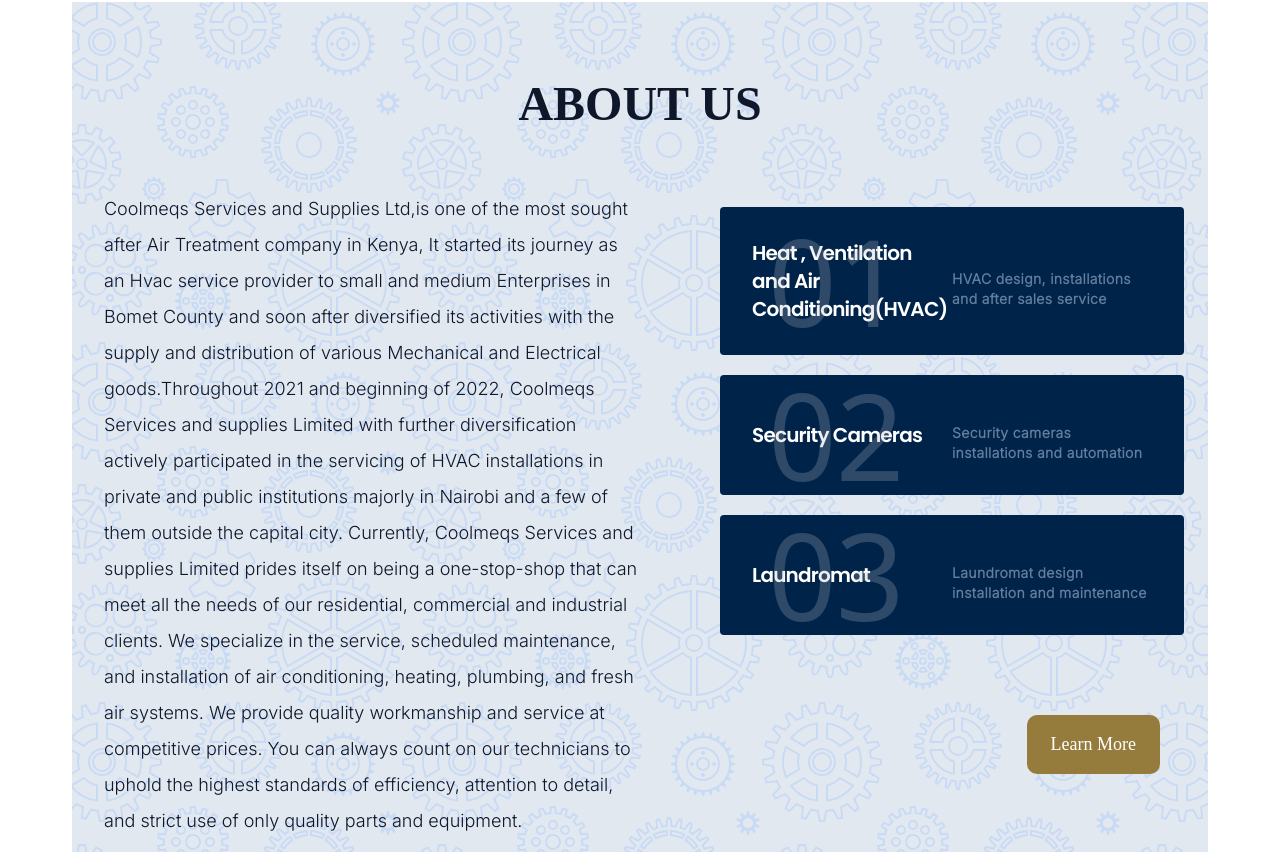
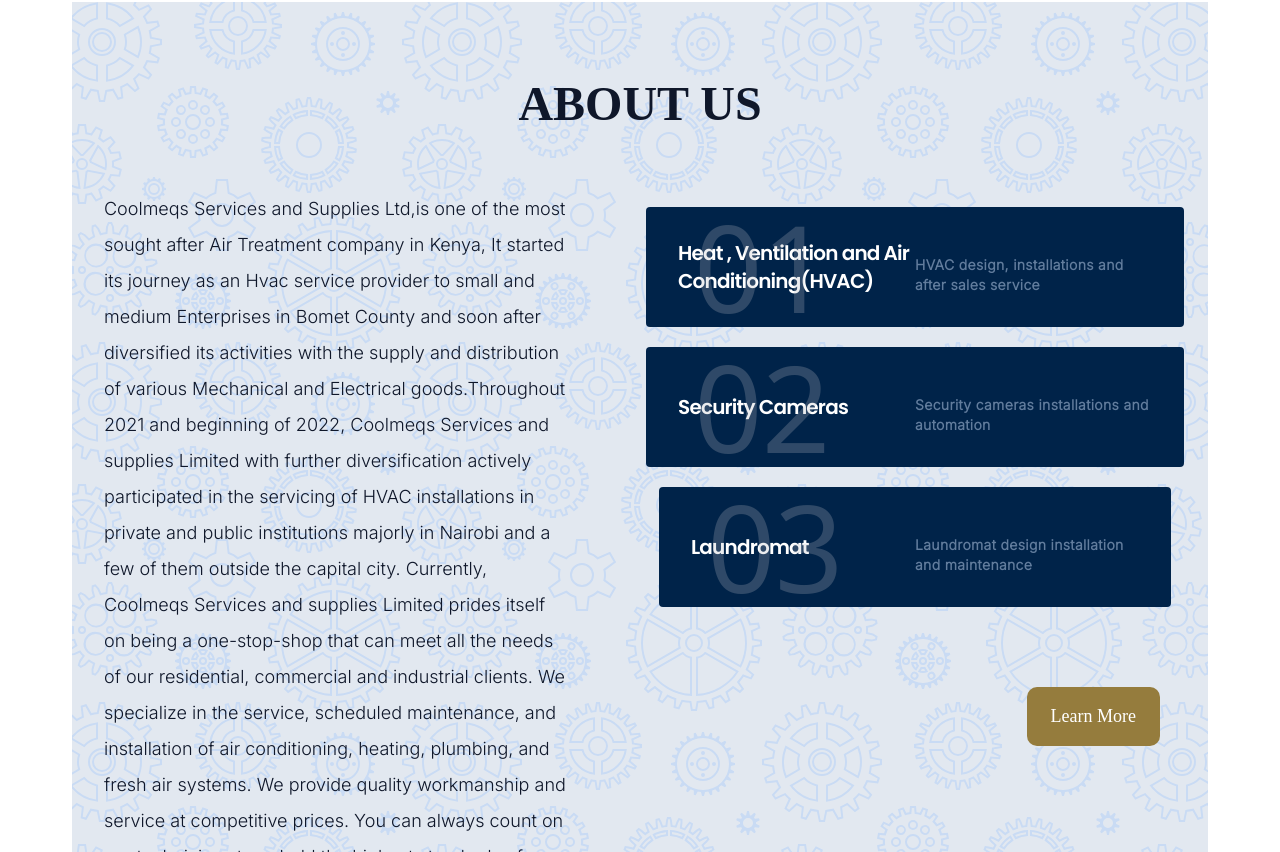
Before and after one commit to MemoTonui/CoolMeqsWebsite, a React (Vite) app: page / in a window 1280 px wide. Shown: the part 1008-1860 px from the top of the page. Built offline with nearby package versions, Linux system fonts and the light colour scheme; a web font is replaced by a local one.

Commit message:
Make About us Responsive

```diff
--- a/src/components/AboutUs.jsx
+++ b/src/components/AboutUs.jsx
@@ -12,7 +12,7 @@
       <hr className="mx-auto" />
       <div className="flex flex-col sm:flex-row">
         <p
-          className={`text-left font-inter leading-loose flex-1 font-light px-6 mt-12 text-primary-darker ${styles.paragraph}`}
+          className={`text-left font-inter leading-loose flex-1 font-light px-6 mt-12 max-w-[510px] text-primary-darker ${styles.paragraph}`}
         >
           Coolmeqs Services and Supplies Ltd,is one of the most sought after Air
           Treatment company in Kenya, It started its journey as an Hvac service
@@ -22,9 +22,7 @@
           of 2022, Coolmeqs Services and supplies Limited with further
           diversification actively participated in the servicing of HVAC
           installations in private and public institutions majorly in Nairobi
-          and a few of them outside the capital city.
-
-          Currently, Coolmeqs
+          and a few of them outside the capital city. Currently, Coolmeqs
           Services and supplies Limited prides itself on being a one-stop-shop
           that can meet all the needs of our residential, commercial and
           industrial clients. We specialize in the service, scheduled
```
